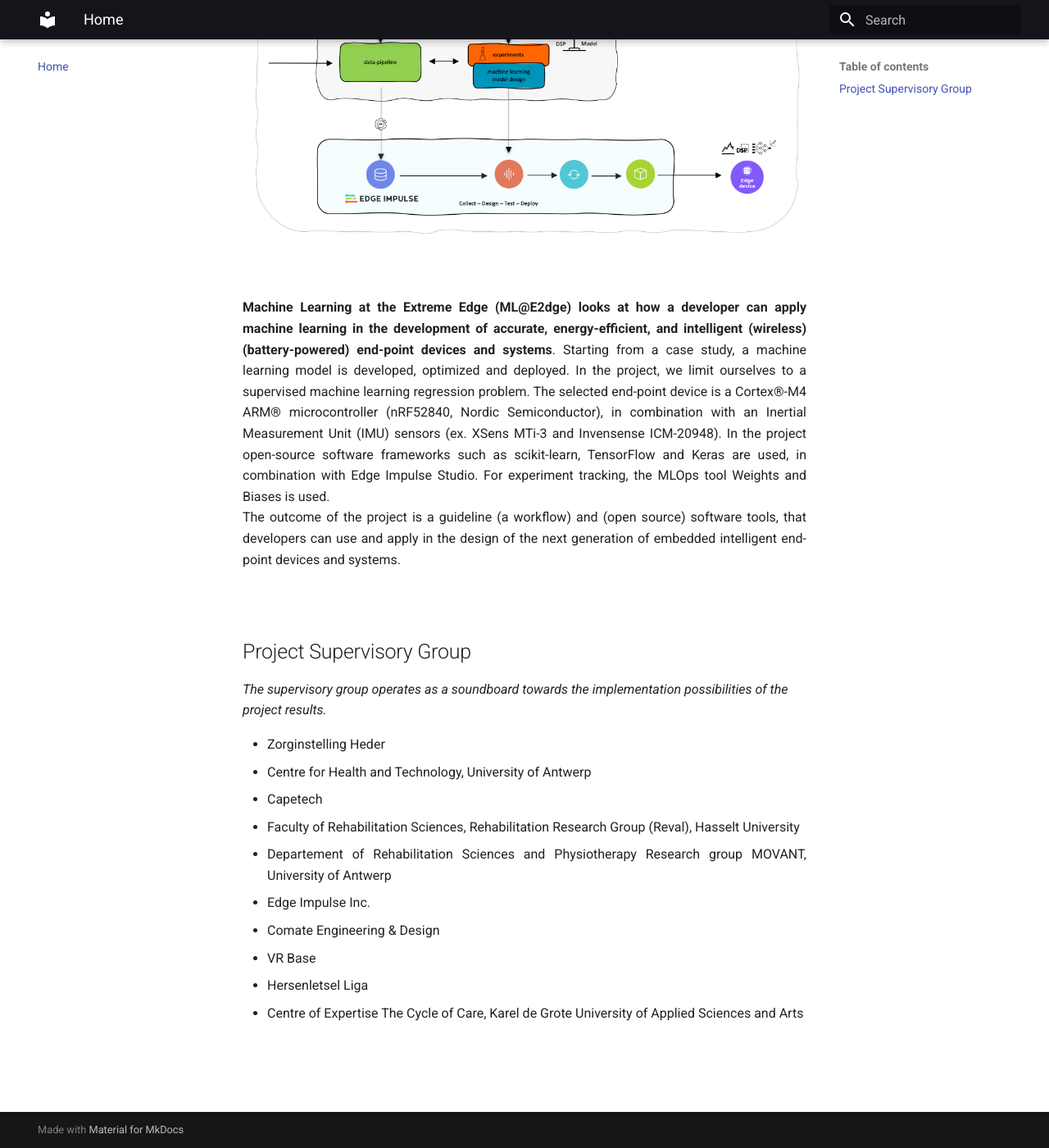
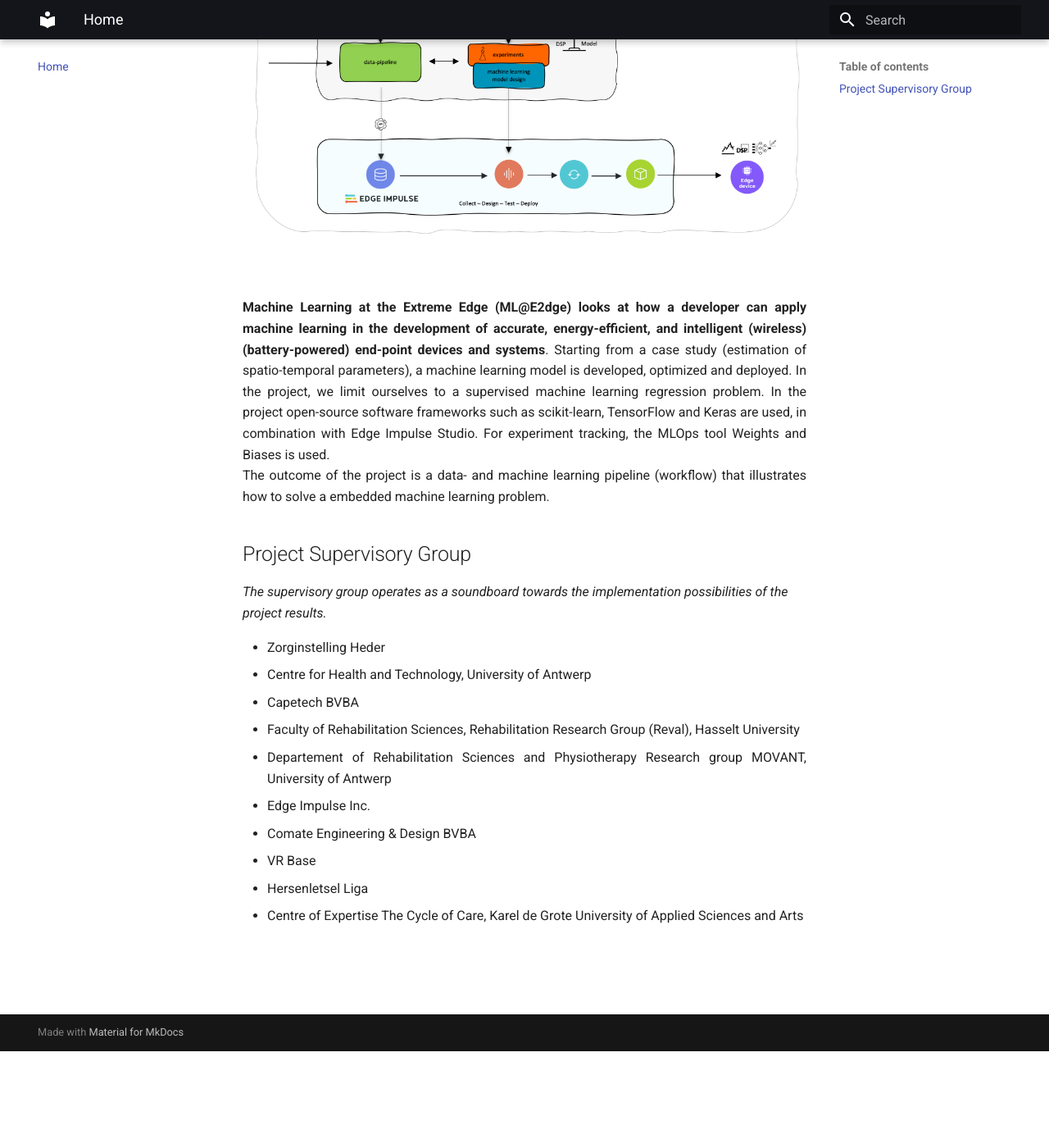
Before and after one commit to MLatE2dge/MLatE2dge.github.io, an MkDocs documentation site: the page built from docs/index.md, in a window 1280 px wide and 1400 px high, scrolled down 584 px. Shown: the whole window at 82% size. Built offline with MkDocs 1.6.1 and Material for MkDocs 9.7.7, drawn with Linux system fonts in a browser that asks for light colours; after the commit the page ends 1866 px from its top, so only the background shows below that.

Commit message:
Update index.md

```diff
--- a/docs/index.md
+++ b/docs/index.md
@@ -8,9 +8,11 @@
 
 <br>
 
-<div style="text-align: justify"> <b>Machine Learning at the Extreme Edge (ML@E2dge) looks at how a developer can apply machine learning in the development of accurate, energy-efficient, and intelligent (wireless) (battery-powered) end-point devices and systems</b>. Starting from a case study, a machine learning model is developed, optimized and deployed. In the project, we limit ourselves to a supervised machine learning regression problem. The selected end-point device is a Cortex®-M4 ARM® microcontroller (nRF52840, Nordic Semiconductor), in combination with an Inertial Measurement Unit (IMU) sensors (ex. XSens MTi-3 and Invensense ICM-20948). In the project open-source software frameworks such as scikit-learn, TensorFlow and Keras are used, in combination with Edge Impulse Studio. For experiment tracking, the MLOps tool Weights and Biases  is used.</div>
+<div style="text-align: justify"> <b>Machine Learning at the Extreme Edge (ML@E2dge) looks at how a developer can apply machine learning in the development of accurate, energy-efficient, and intelligent (wireless) (battery-powered) end-point devices and systems</b>. Starting from a case study (estimation of spatio-temporal parameters), a machine learning model is developed, optimized and deployed. In the project, we limit ourselves to a supervised machine learning regression problem. In the project open-source software frameworks such as scikit-learn, TensorFlow and Keras are used, in combination with Edge Impulse Studio. For experiment tracking, the MLOps tool Weights and Biases  is used.</div>
 
-<div style="text-align: justify"> The outcome of the project is a guideline (a workflow) and (open source) software tools, that developers can use and apply in the design of the next generation of embedded intelligent end-point devices and systems.</div><br>
+<div style="text-align: justify"> The outcome of the project is a data- and machine learning pipeline (workflow) that illustrates how to solve a embedded machine learning problem.</div>
+
+
 
 ## Project Supervisory Group
 
@@ -20,15 +22,16 @@
 <ul>
   <li>Zorginstelling Heder</li>
   <li>Centre for Health and Technology, University of Antwerp</li>
-  <li>Capetech</li>
+  <li>Capetech BVBA</li>
   <li>Faculty of Rehabilitation Sciences, Rehabilitation Research Group (Reval), Hasselt University</li>
   <li>Departement of Rehabilitation Sciences and Physiotherapy Research group MOVANT, University of Antwerp</li>
   <li>Edge Impulse Inc.</li>
-  <li>Comate Engineering & Design</li>
+  <li>Comate Engineering & Design BVBA</li>
   <li>VR Base</li>
   <li>Hersenletsel Liga</li>
   <li>Centre of Expertise The Cycle of Care, Karel de Grote University of Applied Sciences and Arts</li>
 </ul>
 </div><br>
 
+
 <br>
```
